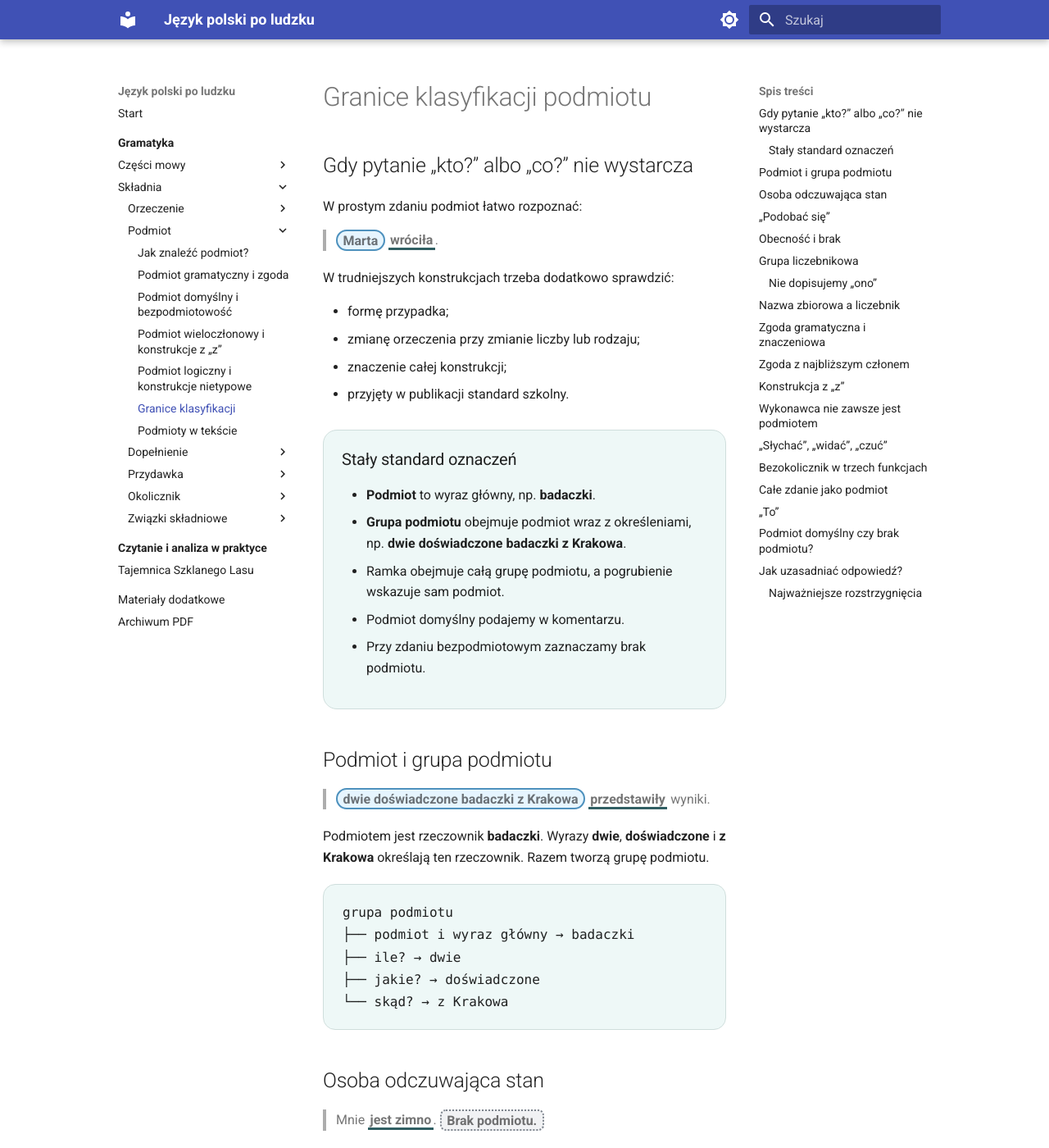
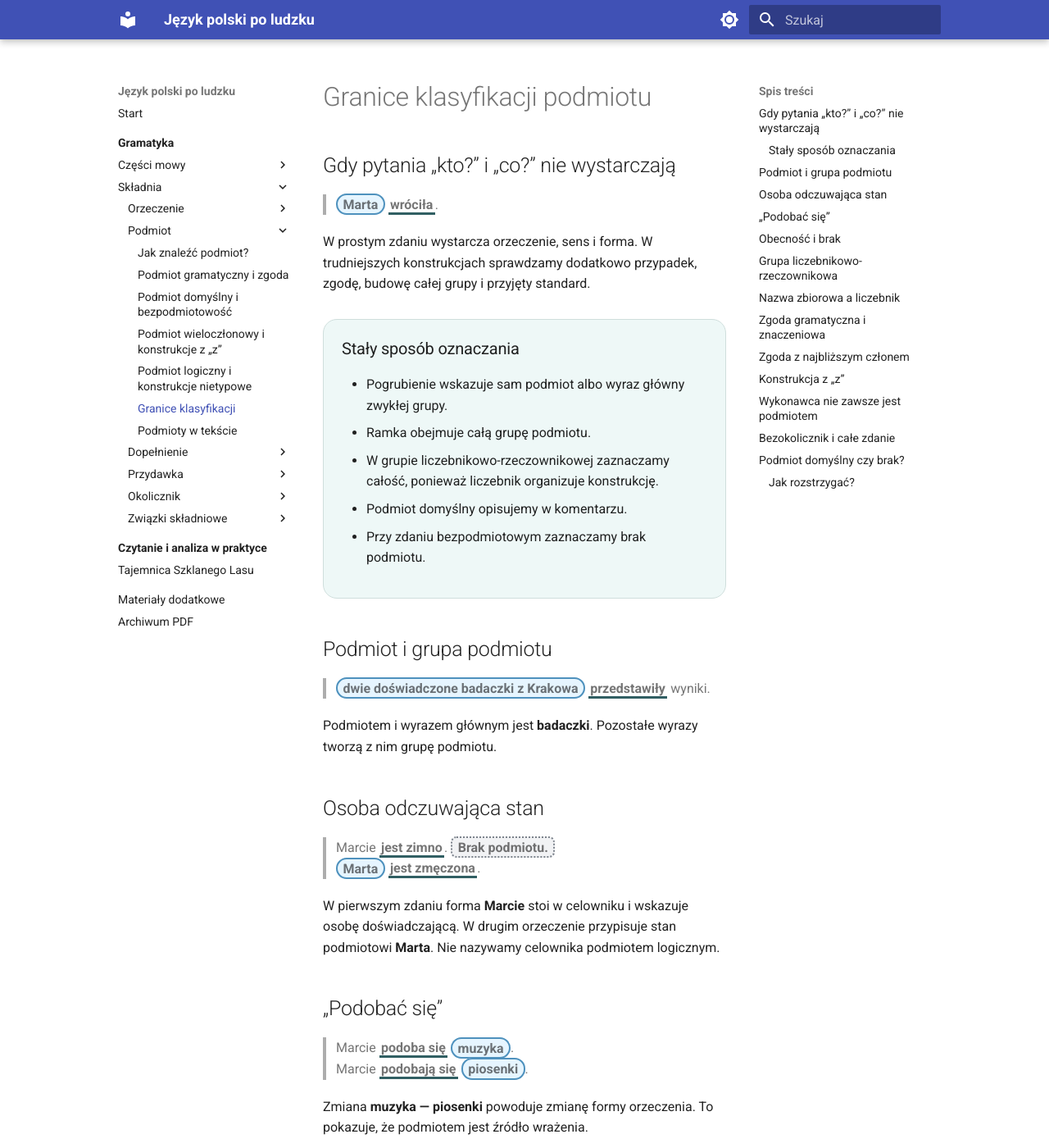
Before and after one commit to dchorazkiewicz/SP_JP, an MkDocs documentation site: the page built from docs/gramatyka/skladnia/podmiot/granice-klasyfikacji.md, in a window 1280 px wide and 1400 px high. Shown: the whole window at 82% size. Built offline with MkDocs 1.6.1 and Material for MkDocs 9.7.7, drawn with Linux system fonts in a browser that asks for light colours; some of the changed text lies outside the part shown.

Commit message:
Ujednolić granice klasyfikacji podmiotu

```diff
--- a/docs/gramatyka/skladnia/podmiot/granice-klasyfikacji.md
+++ b/docs/gramatyka/skladnia/podmiot/granice-klasyfikacji.md
@@ -2,27 +2,20 @@
 
 <div class="subject-lesson" markdown>
 
-## Gdy pytanie „kto?” albo „co?” nie wystarcza
-
-W prostym zdaniu podmiot łatwo rozpoznać:
+## Gdy pytania „kto?” i „co?” nie wystarczają
 
 > <span class="subject-mark subject-mark--grammatical"><strong>Marta</strong></span> <span class="subject-predicate">wróciła</span>.
 
-W trudniejszych konstrukcjach trzeba dodatkowo sprawdzić:
-
-- formę przypadka;
-- zmianę orzeczenia przy zmianie liczby lub rodzaju;
-- znaczenie całej konstrukcji;
-- przyjęty w publikacji standard szkolny.
+W prostym zdaniu wystarcza orzeczenie, sens i forma. W trudniejszych konstrukcjach sprawdzamy dodatkowo przypadek, zgodę, budowę całej grupy i przyjęty standard.
 
 <div class="subject-summary" markdown>
 
-### Stały standard oznaczeń
+### Stały sposób oznaczania
 
-- **Podmiot** to wyraz główny, np. **badaczki**.
-- **Grupa podmiotu** obejmuje podmiot wraz z określeniami, np. **dwie doświadczone badaczki z Krakowa**.
-- Ramka obejmuje całą grupę podmiotu, a pogrubienie wskazuje sam podmiot.
-- Podmiot domyślny podajemy w komentarzu.
+- Pogrubienie wskazuje sam podmiot albo wyraz główny zwykłej grupy.
+- Ramka obejmuje całą grupę podmiotu.
+- W grupie liczebnikowo-rzeczownikowej zaznaczamy całość, ponieważ liczebnik organizuje konstrukcję.
+- Podmiot domyślny opisujemy w komentarzu.
 - Przy zdaniu bezpodmiotowym zaznaczamy brak podmiotu.
 
 </div>
@@ -31,192 +24,104 @@
 
 > <span class="subject-mark subject-mark--grammatical">dwie doświadczone <strong>badaczki</strong> z Krakowa</span> <span class="subject-predicate">przedstawiły</span> wyniki.
 
-Podmiotem jest rzeczownik **badaczki**. Wyrazy **dwie**, **doświadczone** i **z Krakowa** określają ten rzeczownik. Razem tworzą grupę podmiotu.
-
-<div class="subject-tree">grupa podmiotu
-├── podmiot i wyraz główny → badaczki
-├── ile? → dwie
-├── jakie? → doświadczone
-└── skąd? → z Krakowa</div>
+Podmiotem i wyrazem głównym jest **badaczki**. Pozostałe wyrazy tworzą z nim grupę podmiotu.
 
 ## Osoba odczuwająca stan
 
-> Mnie <span class="subject-predicate">jest zimno</span>. <span class="subject-mark subject-mark--none">Brak podmiotu.</span>
+> Marcie <span class="subject-predicate">jest zimno</span>. <span class="subject-mark subject-mark--none">Brak podmiotu.</span>
+> <span class="subject-mark subject-mark--grammatical"><strong>Marta</strong></span> <span class="subject-predicate">jest zmęczona</span>.
 
-Forma **mnie** wskazuje osobę odczuwającą chłód, ale stoi w celowniku. Nie jest podmiotem gramatycznym ani podmiotem logicznym w standardzie tej publikacji.
-
-Porównaj:
-
-<div class="subject-comparison">
-  <div class="subject-comparison-item"><span class="subject-comparison-label">podmiot</span><p><span class="subject-mark subject-mark--grammatical"><strong>Marta</strong></span> <span class="subject-predicate">jest zmęczona</span>.</p><p>Orzeczenie przypisuje stan Marcie.</p></div>
-  <div class="subject-comparison-item"><span class="subject-comparison-label">osoba doświadczająca</span><p>Marcie <span class="subject-predicate">jest zimno</span>. <span class="subject-mark subject-mark--none">Brak podmiotu.</span></p><p>Celownik wskazuje odbiorcę stanu.</p></div>
-</div>
+W pierwszym zdaniu forma **Marcie** stoi w celowniku i wskazuje osobę doświadczającą. W drugim orzeczenie przypisuje stan podmiotowi **Marta**. Nie nazywamy celownika podmiotem logicznym.
 
 ## „Podobać się”
 
 > Marcie <span class="subject-predicate">podoba się</span> <span class="subject-mark subject-mark--grammatical"><strong>muzyka</strong></span>.
-
 > Marcie <span class="subject-predicate">podobają się</span> <span class="subject-mark subject-mark--grammatical"><strong>piosenki</strong></span>.
 
-Zmiana **muzyka — piosenki** powoduje zmianę **podoba się — podobają się**. To pokazuje, że podmiotem jest rzecz wywołująca wrażenie. Forma **Marcie** wskazuje osobę odbierającą to wrażenie.
+Zmiana **muzyka — piosenki** powoduje zmianę formy orzeczenia. To pokazuje, że podmiotem jest źródło wrażenia.
 
 ## Obecność i brak
 
 > <span class="subject-mark subject-mark--grammatical"><strong>Marta</strong></span> <span class="subject-predicate">była</span> w domu.
-
 > <span class="subject-mark subject-mark--logical"><strong>Marty</strong></span> <span class="subject-predicate">nie było</span> w domu.
 
-W pierwszym zdaniu **Marta** stoi w mianowniku. W drugim konstrukcja nieobecności wymaga dopełniacza **Marty**. W szkolnym standardzie nazywamy go podmiotem logicznym.
-
-Przeczenie nie zawsze zmienia podmiot:
+Konstrukcja nieobecności wymaga dopełniacza **Marty**. W szkolnym standardzie nazywamy go podmiotem logicznym.
 
 > <span class="subject-mark subject-mark--grammatical"><strong>Marta</strong></span> <span class="subject-predicate">nie przyszła</span>.
 
-Podmiot nadal stoi w mianowniku. Dopełniacz pojawia się w określonych konstrukcjach, takich jak **nie ma**, **nie było**, **zabrakło**.
+Samo przeczenie nie zmienia mianownika w podmiot logiczny.
 
-## Grupa liczebnikowa
+## Grupa liczebnikowo-rzeczownikowa
 
-> <span class="subject-mark subject-mark--grammatical"><strong>Dwaj technicy</strong></span> <span class="subject-predicate">przyszli</span> wcześniej.
+> <span class="subject-mark subject-mark--grammatical">dwaj <strong>technicy</strong></span> <span class="subject-predicate">przyszli</span>.
+> <span class="subject-mark subject-mark--logical"><strong>Pięciu techników</strong></span> <span class="subject-predicate">przyszło</span>.
 
-> <span class="subject-mark subject-mark--logical"><strong>Pięciu techników</strong></span> <span class="subject-predicate">przyszło</span> wcześniej.
+Pierwsza grupa zachowuje zwykłą liczbę mnogą. Drugą organizuje liczebnik **pięciu**, a orzeczenie przyjmuje formę **przyszło**. Nazywamy ją podmiotem liczebnikowo-rzeczownikowym.
 
-Pierwsza grupa zachowuje się jak liczba mnoga. Druga wymaga formy pojedynczej rodzaju nijakiego. Całość **pięciu techników** nazywamy podmiotem liczebnikowym.
-
-<div class="subject-summary" markdown>
-
-### Nie dopisujemy „ono”
-
-Forma **przyszło** wynika z budowy grupy liczebnikowej. Zdanie nie jest bezpodmiotowe i nie zawiera ukrytego podmiotu **ono**.
-
-</div>
+W części szkolnych opisów takie grupy zalicza się do podmiotu logicznego z powodu dopełniacza rzeczownika. W tej publikacji rozdzielamy konstrukcję ilościową od konstrukcji braku.
 
 ## Nazwa zbiorowa a liczebnik
 
-> <span class="subject-mark subject-mark--grammatical"><strong>Grupa</strong> techników</span> <span class="subject-predicate">weszła</span> do sali.
+> <span class="subject-mark subject-mark--grammatical"><strong>Grupa</strong> techników</span> <span class="subject-predicate">weszła</span>.
+> <span class="subject-mark subject-mark--logical"><strong>Pięciu techników</strong></span> <span class="subject-predicate">weszło</span>.
 
-> <span class="subject-mark subject-mark--logical"><strong>Pięciu techników</strong></span> <span class="subject-predicate">weszło</span> do sali.
-
-W pierwszym zdaniu wyrazem głównym jest rzeczownik **grupa** w mianowniku. W drugim budowę całej grupy wyznacza liczebnik **pięciu**.
+W pierwszym zdaniu wyrazem głównym jest rzeczownik **grupa**. W drugim całą konstrukcję organizuje liczebnik.
 
 ## Zgoda gramatyczna i znaczeniowa
 
-> <span class="subject-mark subject-mark--grammatical"><strong>Większość</strong> uczestników</span> <span class="subject-predicate">wyszła</span> przed końcem.
+> <span class="subject-mark subject-mark--grammatical"><strong>Większość</strong> uczestników</span> <span class="subject-predicate">wyszła</span>.
 
-Forma **wyszła** dostosowuje się do rzeczownika **większość**. Nazywamy to zgodą gramatyczną i przyjmujemy jako neutralny standard szkolny.
+Forma **wyszła** dostosowuje się do rzeczownika **większość**. To neutralny wzór szkolny.
 
-W rzeczywistych tekstach spotyka się także:
-
-> Większość uczestników <span class="subject-predicate">wyszli</span> przed końcem.
-
-Forma **wyszli** dostosowuje się do znaczenia grupy osób, a nie do liczby gramatycznej wyrazu **większość**. Nazywamy to **zgodą znaczeniową**. Pokazujemy ją jako możliwość użycia, ale nie jako wzór podstawowy.
+W rzeczywistych tekstach spotyka się także formę **większość uczestników wyszli**, która dostosowuje się do znaczenia grupy osób. Nazywamy ją zgodą znaczeniową, ale nie przyjmujemy jako wzoru podstawowego.
 
 ## Zgoda z najbliższym członem
 
 > Na stole <span class="subject-predicate">leżały</span> <span class="subject-mark subject-mark--series"><strong>zeszyt i dwa długopisy</strong></span>.
-
-Liczba mnoga obejmuje cały szereg.
-
 > Na stole <span class="subject-predicate">leżał</span> <span class="subject-mark subject-mark--series"><strong>zeszyt i dwa długopisy</strong></span>.
 
-Forma **leżał** dostosowuje się do najbliższego członu **zeszyt**, a dalsze wyrazy mogą brzmieć jak dopowiedzenie. W neutralnym wzorze preferujemy liczbę mnogą.
+Liczba mnoga obejmuje cały szereg. Forma pojedyncza dostosowuje się do najbliższego członu. W neutralnym wzorze preferujemy liczbę mnogą.
 
 ## Konstrukcja z „z”
 
 > <span class="subject-mark subject-mark--companion"><strong>Marta z Pawłem</strong></span> <span class="subject-predicate">przygotowali</span> raport.
-
 > <span class="subject-mark subject-mark--grammatical"><strong>Marta</strong></span> z Pawłem <span class="subject-predicate">przygotowała</span> raport.
 
-Liczba mnoga w pierwszym zdaniu przedstawia obie osoby jako wspólnych uczestników. Forma pojedyncza w drugim wskazuje Martę jako jedyny podmiot gramatyczny.
+Liczba mnoga przedstawia obie osoby jako wspólnych uczestników. Forma pojedyncza wskazuje Martę jako jedyny podmiot gramatyczny.
 
 ## Wykonawca nie zawsze jest podmiotem
 
 > <span class="subject-mark subject-mark--grammatical"><strong>Raport</strong></span> <span class="subject-predicate">został napisany</span> przez Martę.
+> Raport <span class="subject-predicate">napisano</span>. <span class="subject-mark subject-mark--none">Brak podmiotu.</span>
 
-Podmiotem jest **raport**, choć wykonawcę nazywa wyrażenie **przez Martę**.
+W stronie biernej podmiotem jest **raport**. W formie **napisano** zdanie nie ma podmiotu.
 
-> Raport <span class="subject-predicate">napisano</span> rano. <span class="subject-mark subject-mark--none">Brak podmiotu.</span>
-
-Forma **napisano** nie pozwala wprowadzić zwykłego podmiotu. Wyraz **raport** nazywa rzecz objętą czynnością.
-
-## „Słychać”, „widać”, „czuć”
-
-> Z sali <span class="subject-predicate">słychać</span> muzykę. <span class="subject-mark subject-mark--none">Brak podmiotu.</span>
-
-> Z okna <span class="subject-predicate">widać</span> góry. <span class="subject-mark subject-mark--none">Brak podmiotu.</span>
-
-Wyrazy **muzykę** i **góry** stoją w bierniku. Nazywają to, co odbieramy zmysłami, ale nie są podmiotami.
-
-## Bezokolicznik w trzech funkcjach
+## Bezokolicznik i całe zdanie
 
 > <span class="subject-mark subject-mark--grammatical"><strong>Czytać uważnie</strong></span> <span class="subject-predicate">jest trudno</span>.
+> <span class="subject-predicate">Trzeba czytać</span> uważnie. <span class="subject-mark subject-mark--none">Brak podmiotu.</span>
+> <span class="subject-mark subject-mark--grammatical"><strong>To, że termin przesunięto</strong></span>, <span class="subject-predicate">zaskoczyło</span> uczestników.
 
-Cała grupa bezokolicznikowa jest tym, o czym orzekamy, więc pełni funkcję podmiotu.
+Bezokolicznik może być podmiotem albo częścią konstrukcji bezpodmiotowej. Cała treść z własnym orzeczeniem również może pełnić funkcję podmiotu.
 
-> <span class="subject-predicate">Trzeba czytać</span> uważnie. <span class="subject-mark subject-mark--none">Brak podmiotu.</span>
-
-Bezokolicznik współtworzy konstrukcję bezpodmiotową.
-
-> <span class="subject-mark subject-mark--grammatical"><strong>Marta</strong></span> <span class="subject-predicate">lubi</span> czytać.
-
-Podmiotem jest Marta, a bezokolicznik uzupełnia czasownik **lubi**.
-
-## Całe zdanie jako podmiot
-
-> <span class="subject-mark subject-mark--grammatical"><strong>To, że termin został przesunięty</strong></span>, <span class="subject-predicate">zaskoczyło</span> uczestników.
-
-> <span class="subject-mark subject-mark--grammatical"><strong>Czy spotkanie się odbędzie</strong></span>, <span class="subject-predicate">pozostaje niejasne</span>.
-
-Cała wyróżniona treść jest tym, o czym coś stwierdzamy.
-
-Porównaj:
-
-> <span class="subject-mark subject-mark--grammatical"><strong>Uczestnicy</strong></span> <span class="subject-predicate">wiedzą</span>, że termin został przesunięty.
-
-Tutaj zdanie z **że** uzupełnia czasownik **wiedzą**, ale nie pełni funkcji podmiotu.
-
-## „To”
-
-> <span class="subject-mark subject-mark--grammatical"><strong>To</strong></span> <span class="subject-predicate">mnie zaskoczyło</span>.
-
-Zaimek **to** zastępuje wcześniejszą sytuację i jest podmiotem.
-
-> <span class="subject-mark subject-mark--grammatical"><strong>Marta</strong></span> <span class="subject-predicate">to kierowniczka projektu</span>.
-
-W przyjętym standardzie podmiotem jest **Marta**, a **to kierowniczka projektu** tworzy orzeczenie imienne.
-
-## Podmiot domyślny czy brak podmiotu?
+## Podmiot domyślny czy brak?
 
 <div class="subject-series">
-  <div class="subject-row"><span class="subject-badge">można odtworzyć</span><p><span class="subject-predicate">Przyszliśmy</span> wcześniej.</p><span class="subject-note">my</span></div>
-  <div class="subject-row"><span class="subject-badge">można odtworzyć</span><p><span class="subject-predicate">Dzwonili</span> z sekretariatu.</p><span class="subject-note">nieokreśleni oni</span></div>
+  <div class="subject-row"><span class="subject-badge">można odtworzyć</span><p><span class="subject-predicate">Przyszliśmy</span>.</p><span class="subject-note">my</span></div>
+  <div class="subject-row"><span class="subject-badge">nieokreśleni</span><p><span class="subject-predicate">Dzwonili</span>.</p><span class="subject-note">oni</span></div>
   <div class="subject-row"><span class="subject-badge">brak</span><p><span class="subject-predicate">Pada</span>.</p><span class="subject-note">bez podmiotu</span></div>
   <div class="subject-row"><span class="subject-badge">brak</span><p><span class="subject-predicate">Zamknięto</span> drogę.</p><span class="subject-note">bez podmiotu</span></div>
-  <div class="subject-row"><span class="subject-badge">brak</span><p><span class="subject-predicate">Trzeba wyjść</span>.</p><span class="subject-note">bez podmiotu</span></div>
 </div>
-
-## Jak uzasadniać odpowiedź?
-
-> W zdaniu **Marcie podoba się muzyka** podmiotem jest **muzyka**, ponieważ stoi w mianowniku i powoduje formę **podoba się**. Po zmianie na **piosenki** orzeczenie zmienia się na **podobają się**. Forma **Marcie** stoi w celowniku i wskazuje osobę doświadczającą wrażenia.
-
-Dobre uzasadnienie wskazuje:
-
-1. pełne orzeczenie;
-2. formę badanego składnika;
-3. jego wpływ na orzeczenie;
-4. znaczenie konstrukcji;
-5. przyjęty standard szkolny, jeżeli istnieją inne opisy.
 
 <div class="subject-summary" markdown>
 
-### Najważniejsze rozstrzygnięcia
+### Jak rozstrzygać?
 
-- Podmiot nie musi być wykonawcą czynności.
-- Celownik osoby doświadczającej nie jest podmiotem.
-- Dopełniacz przy **nie ma**, **nie było**, **zabrakło** nazywamy szkolnie podmiotem logicznym.
-- Grupy liczebnikowe nie są zdaniami bezpodmiotowymi.
-- Nazwa zbiorowa i grupa liczebnikowa wymagają innej formy orzeczenia.
-- Bezokolicznik i całe zdanie mogą pełnić funkcję podmiotu.
-- O klasyfikacji decyduje związek z orzeczeniem, forma i sens całego zdania.
+- Najpierw znajdź pełne orzeczenie.
+- Sprawdź przypadek i zgodę.
+- Oddziel podmiot od grupy podmiotu.
+- Nie utożsamiaj wykonawcy, osoby doświadczającej ani pierwszego rzeczownika z podmiotem.
+- Przy konstrukcjach spornych nazwij przyjęty standard i uzasadnij go formą oraz znaczeniem.
 
 </div>
 
```
